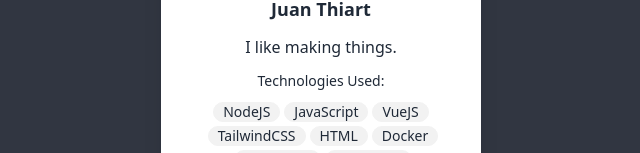
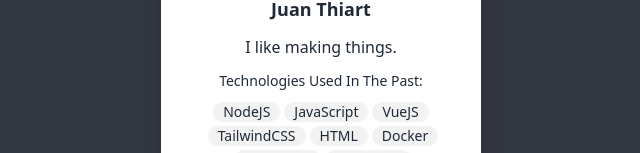
Before and after one commit to LilSadPanda/portifolio, a Vue app: page / in a window 1280 px wide. Shown: the part 252-405 px from the top of the page, without its empty margins (319-959 px from the left). Built offline with nearby package versions, Linux system fonts and the light colour scheme.

Commit message:
Update App.vue

```diff
--- a/src/App.vue
+++ b/src/App.vue
@@ -16,7 +16,7 @@
             <div class="text-center">
               <div class="text-lg font-extrabold">Juan Thiart</div>
               <div class="my-3">I like making things.</div>
-              <div class="text-sm">Technologies Used:</div>
+              <div class="text-sm">Technologies Used In The Past:</div>
             </div>
             <div class="mt-2 text-center space-x-1">
               <div class="badge badge-ghost">NodeJS</div>
```
